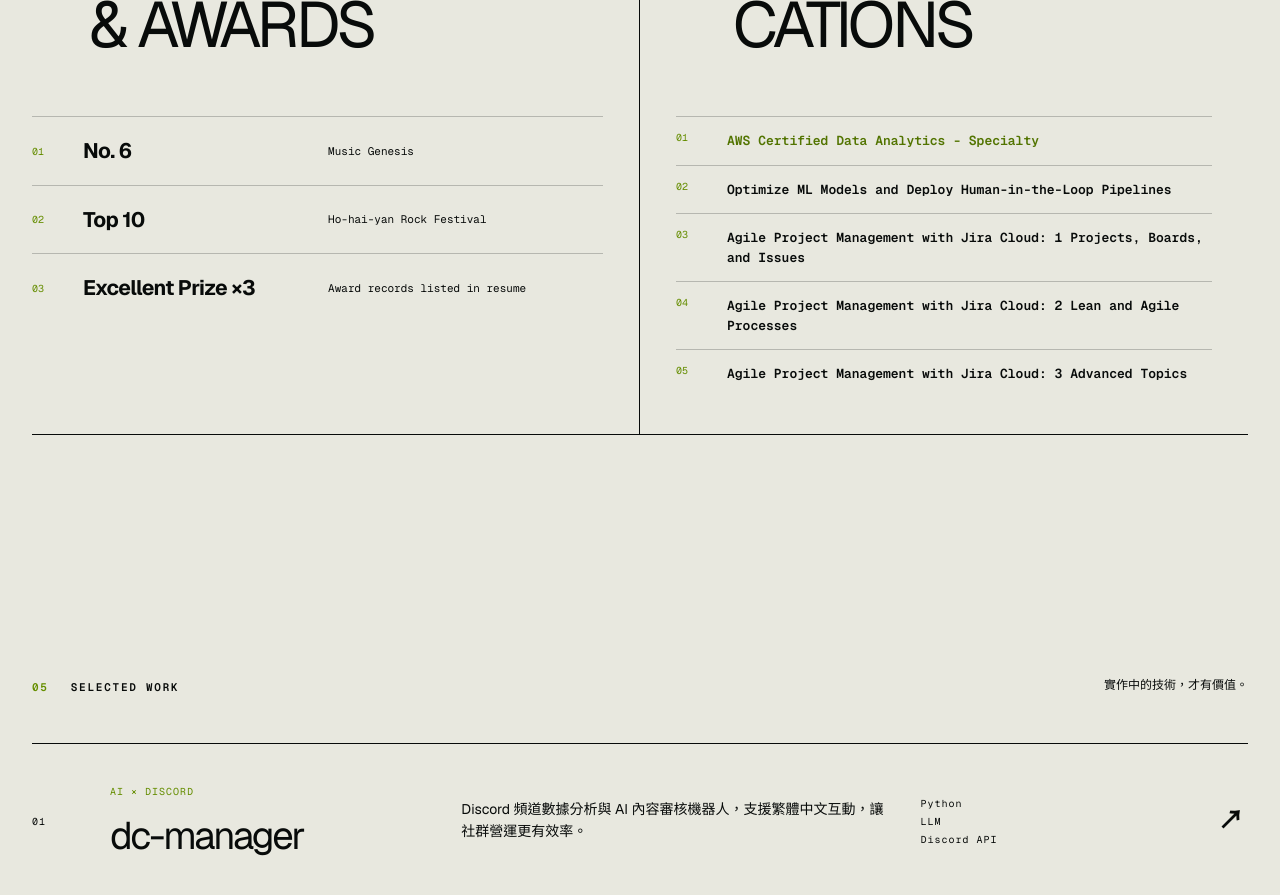
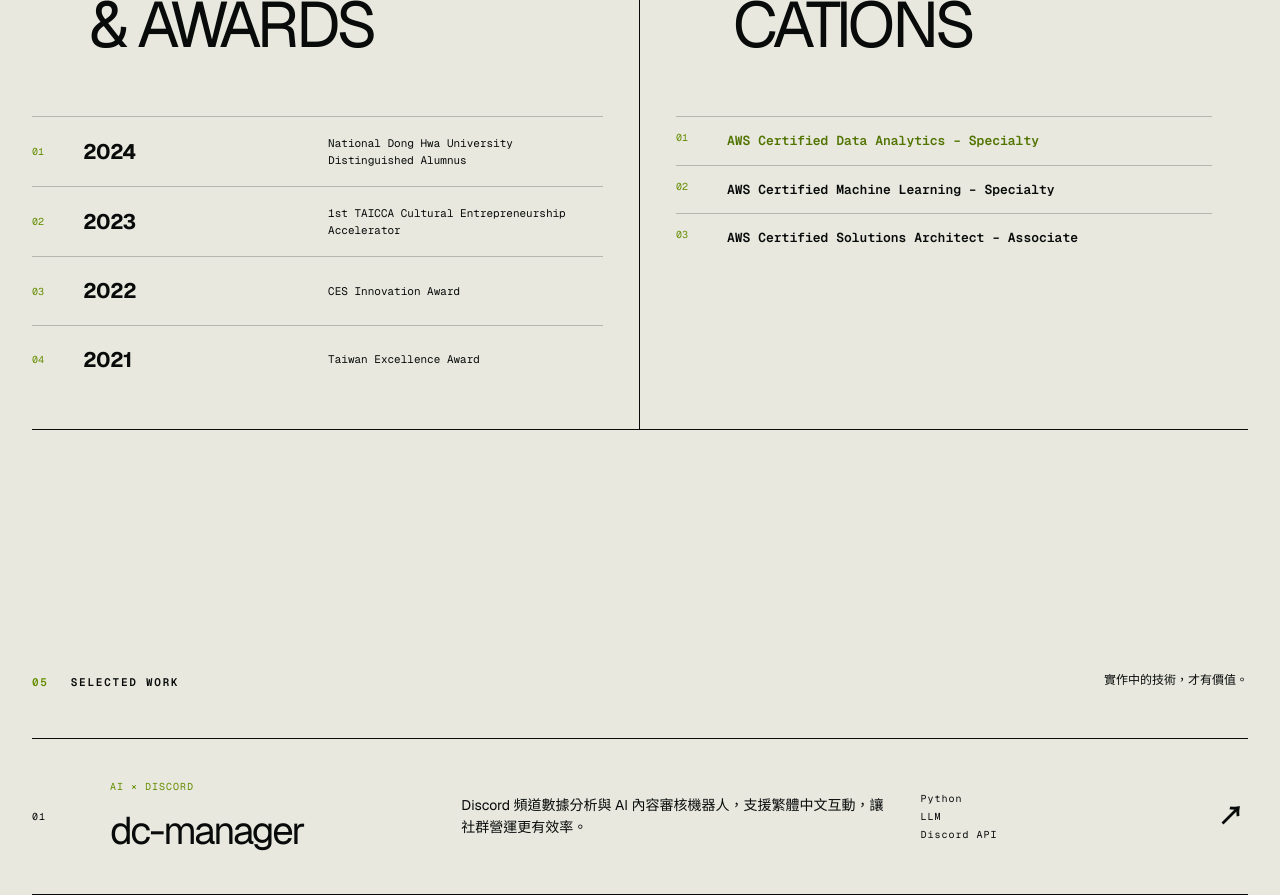
Before and after one commit to Hikari-Tsai/code-portfolio, a Next.js app: page / in a window 1280 px wide. Shown: the part 2080-2975 px from the top of the page. Built offline with nearby package versions, Linux system fonts and the light colour scheme.

Commit message:
Update honors and AWS certifications

```diff
--- a/app/page.tsx
+++ b/app/page.tsx
@@ -68,17 +68,16 @@ const experience = [
 ];
 
 const certifications = [
-  "AWS Certified Data Analytics - Specialty",
-  "Optimize ML Models and Deploy Human-in-the-Loop Pipelines",
-  "Agile Project Management with Jira Cloud: 1 Projects, Boards, and Issues",
-  "Agile Project Management with Jira Cloud: 2 Lean and Agile Processes",
-  "Agile Project Management with Jira Cloud: 3 Advanced Topics",
+  "AWS Certified Data Analytics – Specialty",
+  "AWS Certified Machine Learning – Specialty",
+  "AWS Certified Solutions Architect – Associate",
 ];
 
 const awards = [
-  ["No. 6", "Music Genesis"],
-  ["Top 10", "Ho-hai-yan Rock Festival"],
-  ["Excellent Prize ×3", "Award records listed in resume"],
+  ["2024", "National Dong Hwa University Distinguished Alumnus"],
+  ["2023", "1st TAICCA Cultural Entrepreneurship Accelerator"],
+  ["2022", "CES Innovation Award"],
+  ["2021", "Taiwan Excellence Award"],
 ];
 
 export default function Home() {
```
